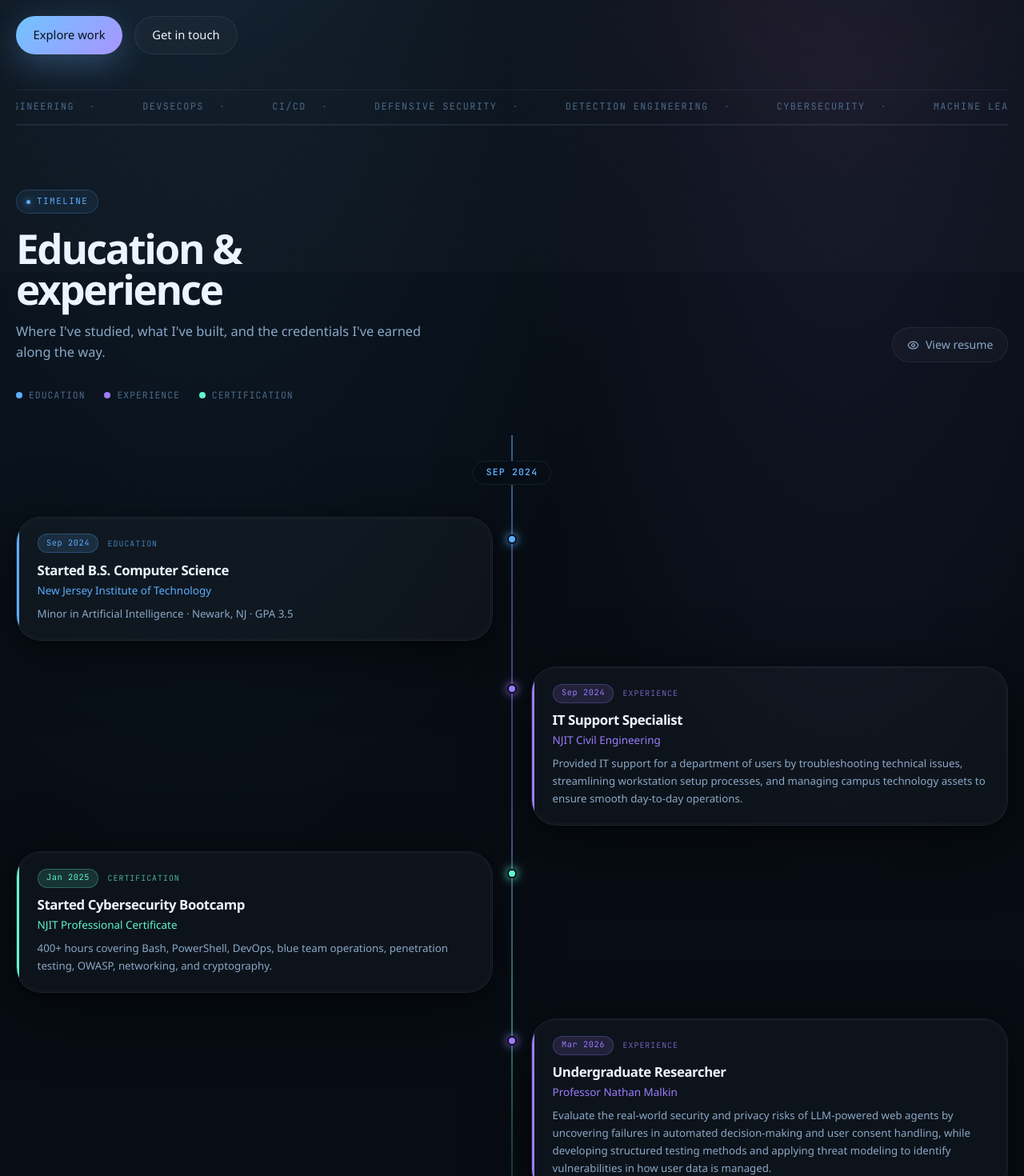
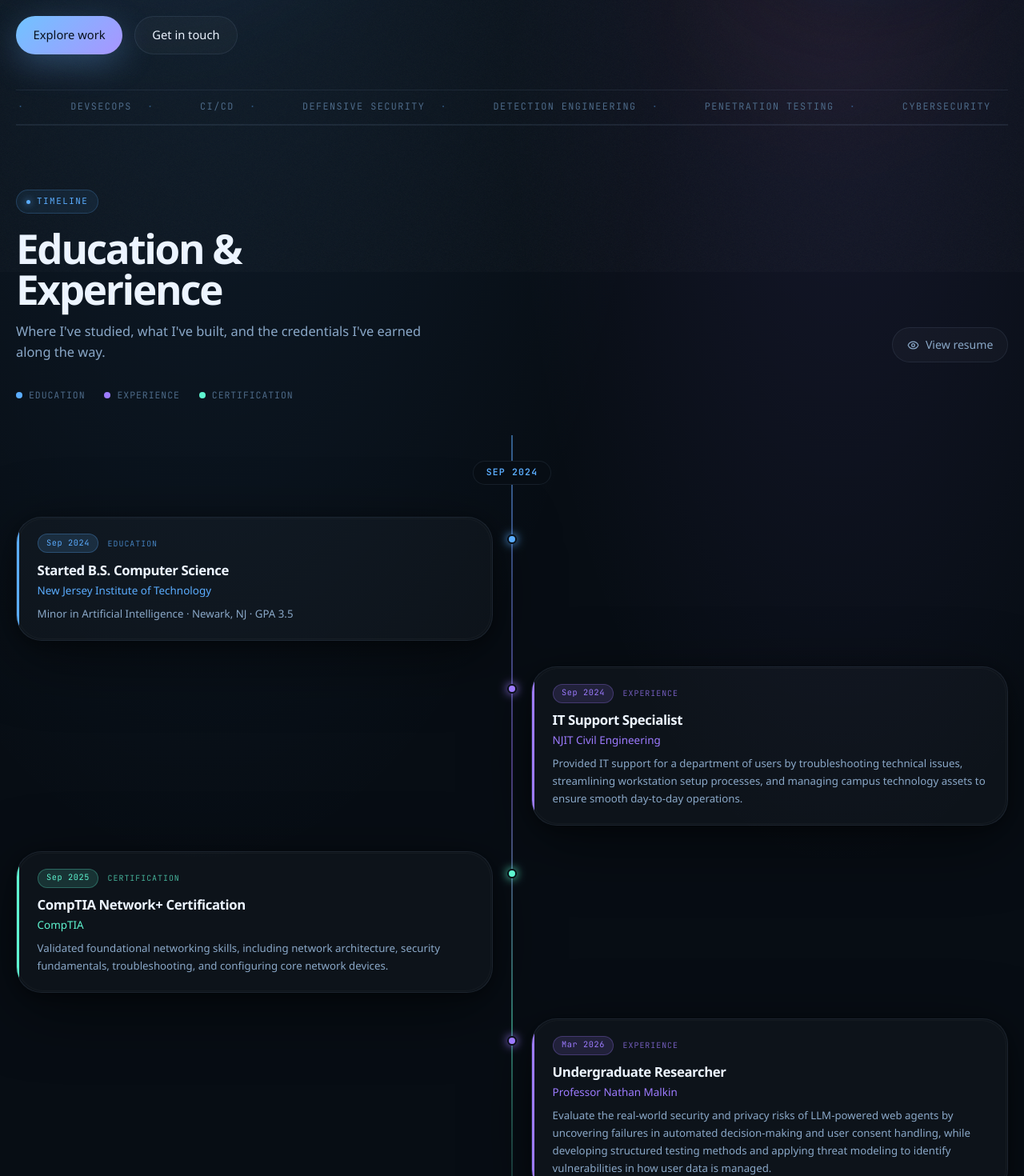
Before and after one commit to Moises-ITS/moises-its.github.io, a React (Vite) app in the folder portfolio-website/: page / in a window 1280 px wide. Shown: the part 460-1930 px from the top of the page at 80% size. Built offline with nearby package versions, Linux system fonts and the light colour scheme; a web font is replaced by a local one.

Commit message:
Added Network cert

```diff
--- a/portfolio-website/src/components/Background.tsx
+++ b/portfolio-website/src/components/Background.tsx
@@ -80,7 +80,7 @@ export function Background() {
             <span className="section-label">Timeline</span>
           </div>
           <h2 className="section-head__h2" id="bg-heading">
-            Education &amp; experience
+            Education &amp; Experience
           </h2>
           <p className="section-head__sub">
             Where I've studied, what I've built, and the credentials I've earned along the way.
--- a/portfolio-website/src/components/Projects.tsx
+++ b/portfolio-website/src/components/Projects.tsx
@@ -84,10 +84,10 @@ export function Projects() {
             <span className="section-label">Selected Work</span>
           </div>
           <h2 className="section-head__h2" id="projects-heading">
-            Systems built with intent
+            Real World Systems
           </h2>
           <p className="section-head__sub">
-            Each project is a real tradeoff — not a tutorial clone. Click through to see the code.
+            Projects Built with Intent.
           </p>
         </div>
         <span className="projects__count">{String(projects.length).padStart(2, '0')} projects</span>
--- a/portfolio-website/src/data.ts
+++ b/portfolio-website/src/data.ts
@@ -22,6 +22,7 @@ export const personal: PersonalInfo = {
     'CI/CD',
     'Defensive Security',
     'Detection Engineering',
+    'Penetration Testing'
   ],
 }
 
@@ -163,11 +164,11 @@ export const milestones: Milestone[] = [
     type: 'work',
   },
   {
-    date: 'Jan 2025',
-    title: 'Started Cybersecurity Bootcamp',
-    org: 'NJIT Professional Certificate',
+    date: 'Sep 2025',
+    title: 'CompTIA Network+ Certification',
+    org: 'CompTIA',
     detail:
-      '400+ hours covering Bash, PowerShell, DevOps, blue team operations, penetration testing, OWASP, networking, and cryptography.',
+      'Validated foundational networking skills, including network architecture, security fundamentals, troubleshooting, and configuring core network devices.',
     type: 'cert',
   },
   {
```
